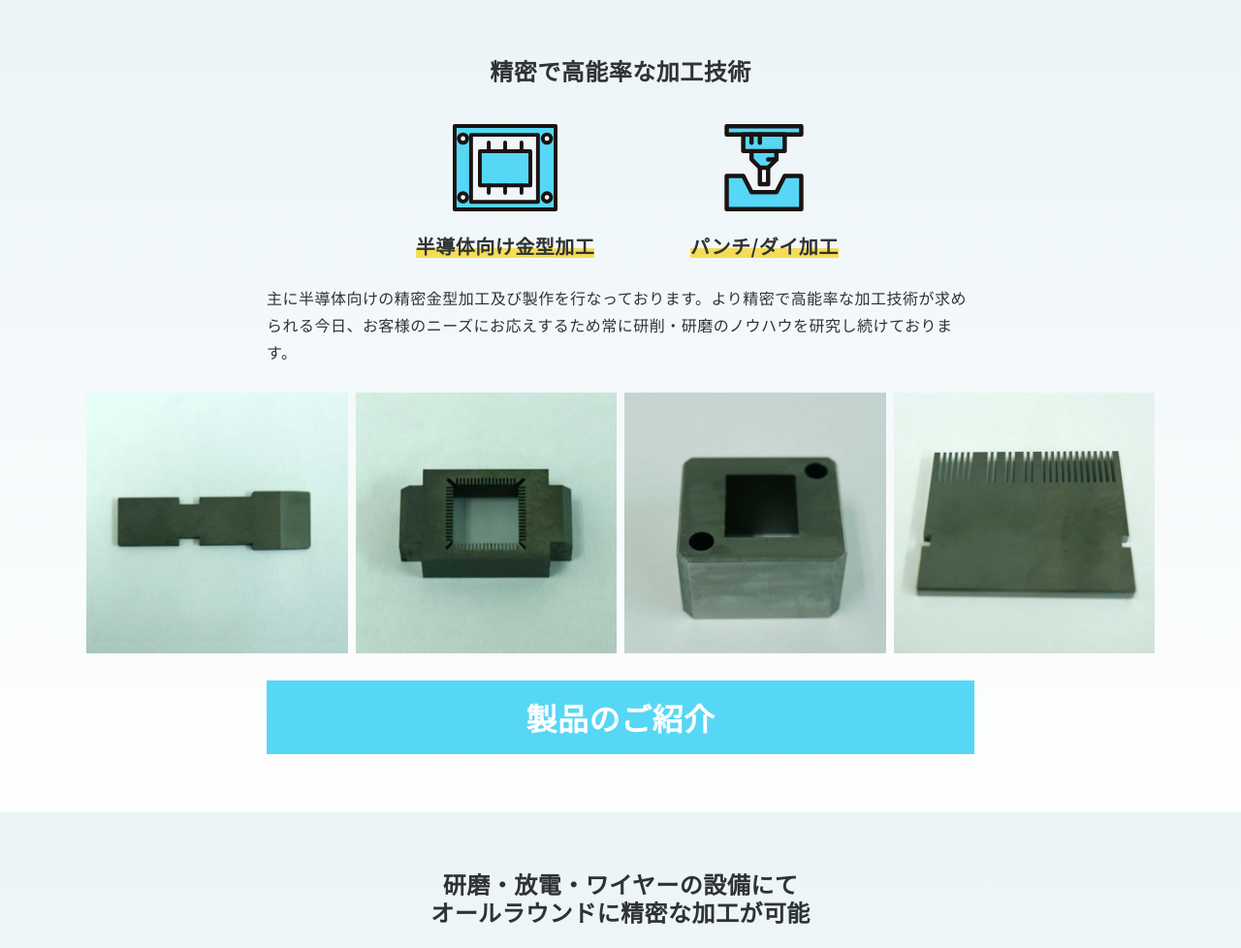
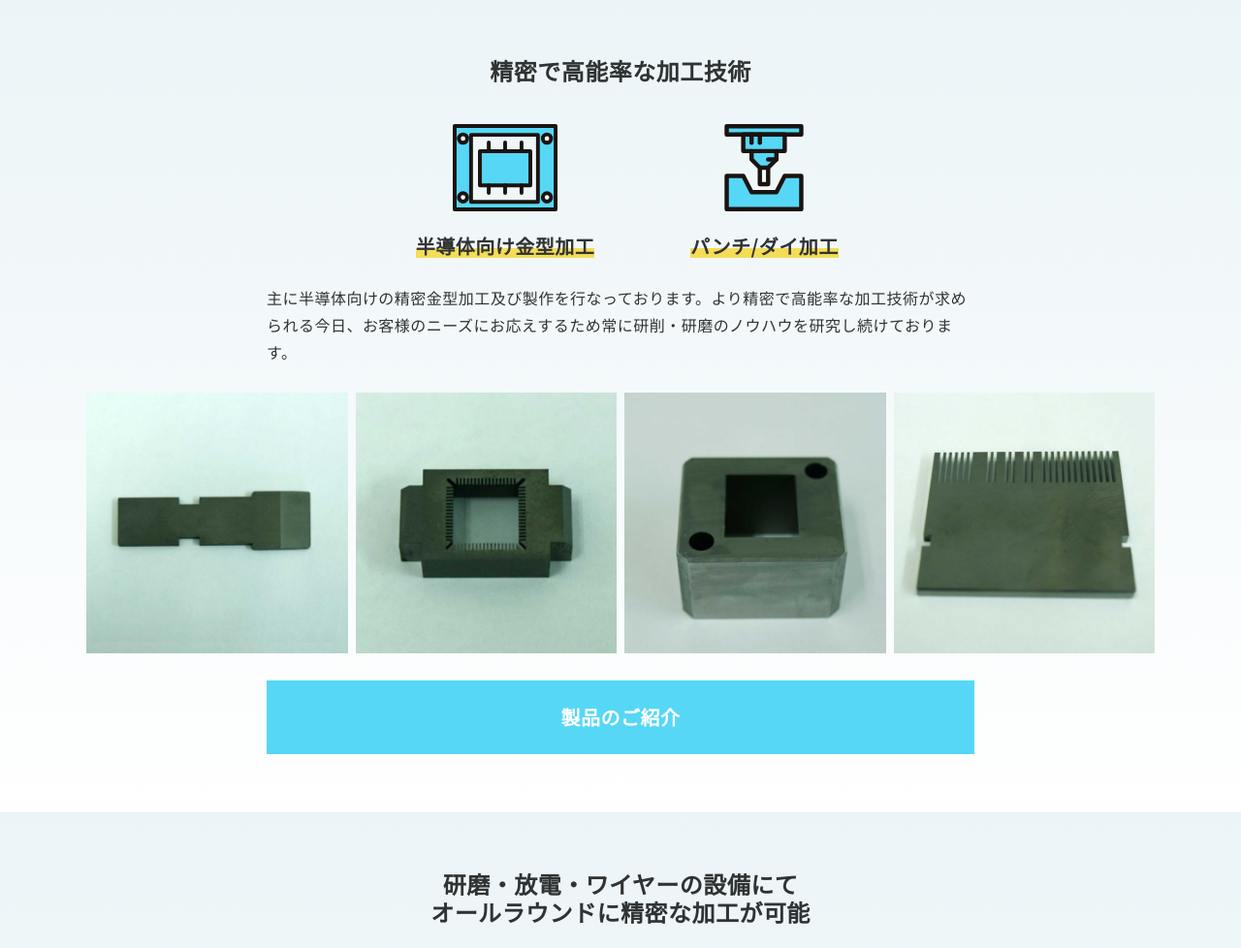
Before and after one commit to tetsuhey/bantech, a PHP site: page /index.html in a window 1280 px wide. Shown: the part 1463-2441 px from the top of the page at 97% size. Run offline with PHP 8.4, Linux system fonts and the light colour scheme.

Commit message:
some upd

```diff
--- a/css/style.css
+++ b/css/style.css
@@ -132,7 +132,7 @@ a:hover{
         width: calc(100% / 4) !important;
     }
     .btn_{
-        font-size: 32px;
+        font-size: 20px;
     }
     .small{
         font-size: .75rem;
```
Also changed, not shown: res/logo.svg.
